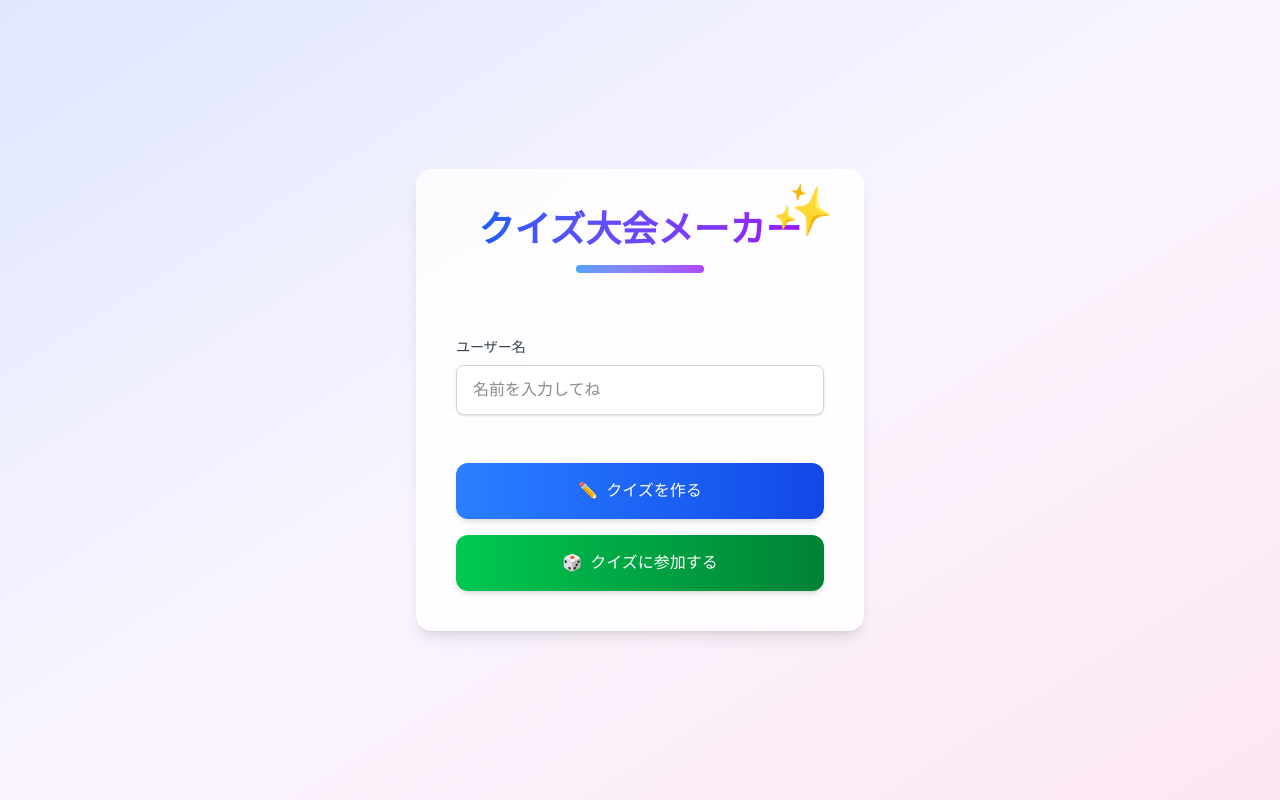
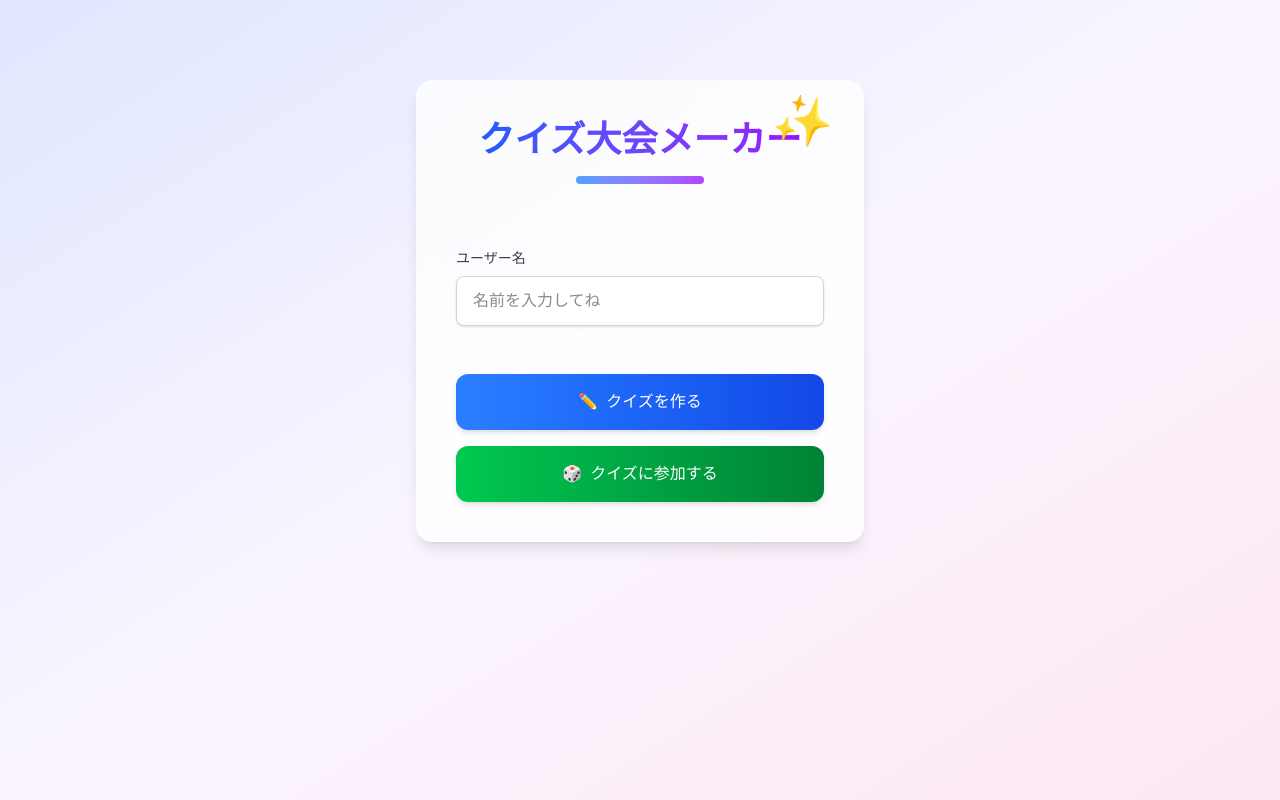
Before and after one commit to ichksk/quizzz3, a Next.js app: page / in a window 1280 px wide. Built offline with nearby package versions, Linux system fonts and the light colour scheme; no server answers.

Commit message:
fix some ui

```diff
--- a/src/app/join/page.tsx
+++ b/src/app/join/page.tsx
@@ -12,7 +12,6 @@ export default function JoinQuizPage() {
   };
 
   return (
-    <div className="min-h-[100dvh] p-8 pb-20 sm:p-20 font-[family-name:var(--font-geist-sans)]">
     <motion.main
       initial={{ opacity: 0 }}
       animate={{ opacity: 1 }}
@@ -40,6 +39,5 @@ export default function JoinQuizPage() {
         <JoinQuizForm />
       </motion.div>
     </motion.main>
-    </div>
   );
 }
--- a/src/app/layout.tsx
+++ b/src/app/layout.tsx
@@ -37,10 +37,12 @@ export default function RootLayout({
       <body
         className={`${geistSans.variable} ${geistMono.variable} ${montserrat.className} antialiased`}
       >
-        <div className="bg-gradient-to-br from-indigo-100 via-purple-50 to-pink-100">
-          <Toaster />
-          <GlobalLoading />
-          {children}
+        <div className="bg-gradient-to-br from-indigo-100 via-purple-50 to-pink-100 ">
+          <div className="min-h-[100dvh] px-4 py-8 sm:p-20 font-[family-name:var(--font-geist-sans)]">
+            <Toaster />
+            <GlobalLoading />
+            {children}
+          </div>
         </div>
       </body>
     </html>
--- a/src/app/new/page.tsx
+++ b/src/app/new/page.tsx
@@ -34,7 +34,6 @@ export default function CreateQuizPage() {
   };
 
   return (
-    <div className="min-h-[100dvh] p-8 pb-20 sm:p-20 font-[family-name:var(--font-geist-sans)]">
     <motion.div
       initial={{ opacity: 0 }}
       animate={{ opacity: 1 }}
@@ -61,6 +60,5 @@ export default function CreateQuizPage() {
         </div>
       </div>
     </motion.div>
-    </div>
   );
 }
--- a/src/app/page.tsx
+++ b/src/app/page.tsx
@@ -1,17 +1,11 @@
 "use client"
 
 import { motion } from 'framer-motion';
-import { Montserrat } from 'next/font/google';
 import { useRouter } from 'next/navigation';
 import { useState, ChangeEvent, JSX } from 'react';
 
 import { UsernameField } from '@/components/usernameField';
 import { getCookie } from '@/server/cookies';
-
-const montserrat = Montserrat({
-  subsets: ['latin'],
-  weight: ['400', '700']
-});
 
 export default function Home(): JSX.Element {
   const router = useRouter();
@@ -46,8 +40,7 @@ export default function Home(): JSX.Element {
   };
 
   return (
-    <div className={`min-h-[100dvh] bg-gradient-to-br from-indigo-100 via-purple-50 to-pink-100 p-8 pb-20 sm:p-20 ${montserrat.className}`}>
-      <div className="flex flex-col items-center justify-center min-h-[80dvh]">
+    <div className="flex flex-col items-center justify-center">
       <motion.div
         initial={{ opacity: 0 }}
         animate={{ opacity: 1 }}
@@ -96,6 +89,5 @@ export default function Home(): JSX.Element {
         </div>
       </motion.div>
     </div>
-    </div>
   );
 }
--- a/src/app/room/layout.tsx
+++ b/src/app/room/layout.tsx
@@ -44,9 +44,7 @@ export default function RoomLayout({ children }: { children: JSX.Element }) {
           />
         );
       })}
-      <div className='p-8 pb-20 sm:p-20'>
-        {children}
-      </div>
+      {children}
     </div>
   );
 }
--- a/src/components/room/ownerPage/index.tsx
+++ b/src/components/room/ownerPage/index.tsx
@@ -7,6 +7,7 @@ import { roomAtom } from "@/lib/atoms"
 import { Header } from "./header"
 import { ParticipantsList } from "./participantsList"
 import { QuizController } from "./quizController"
+import { Donation } from "./donation"
 
 
 export const OwnerPage = () => {
@@ -39,7 +40,7 @@ export const OwnerPage = () => {
       initial="hidden"
       animate="visible"
       variants={containerVariants}
-      className="flex flex-col container mx-auto space-y-6 bg-white/80 backdrop-blur-sm p-6 sm:p-8 rounded-2xl shadow-lg"
+      className="flex flex-col container mx-auto space-y-4 bg-white/80 backdrop-blur-sm p-4 sm:p-8 rounded-2xl"
     >
       <motion.div variants={itemVariants}>
         <Header />
@@ -47,7 +48,7 @@ export const OwnerPage = () => {
 
       <motion.div
         variants={itemVariants}
-        className="grid grid-cols-1 lg:grid-cols-3 gap-6"
+        className="grid grid-cols-1 lg:grid-cols-3 gap-4"
       >
         <ParticipantsList />
         <motion.div
```
Lines whose indentation alone changed are shown as unchanged.
